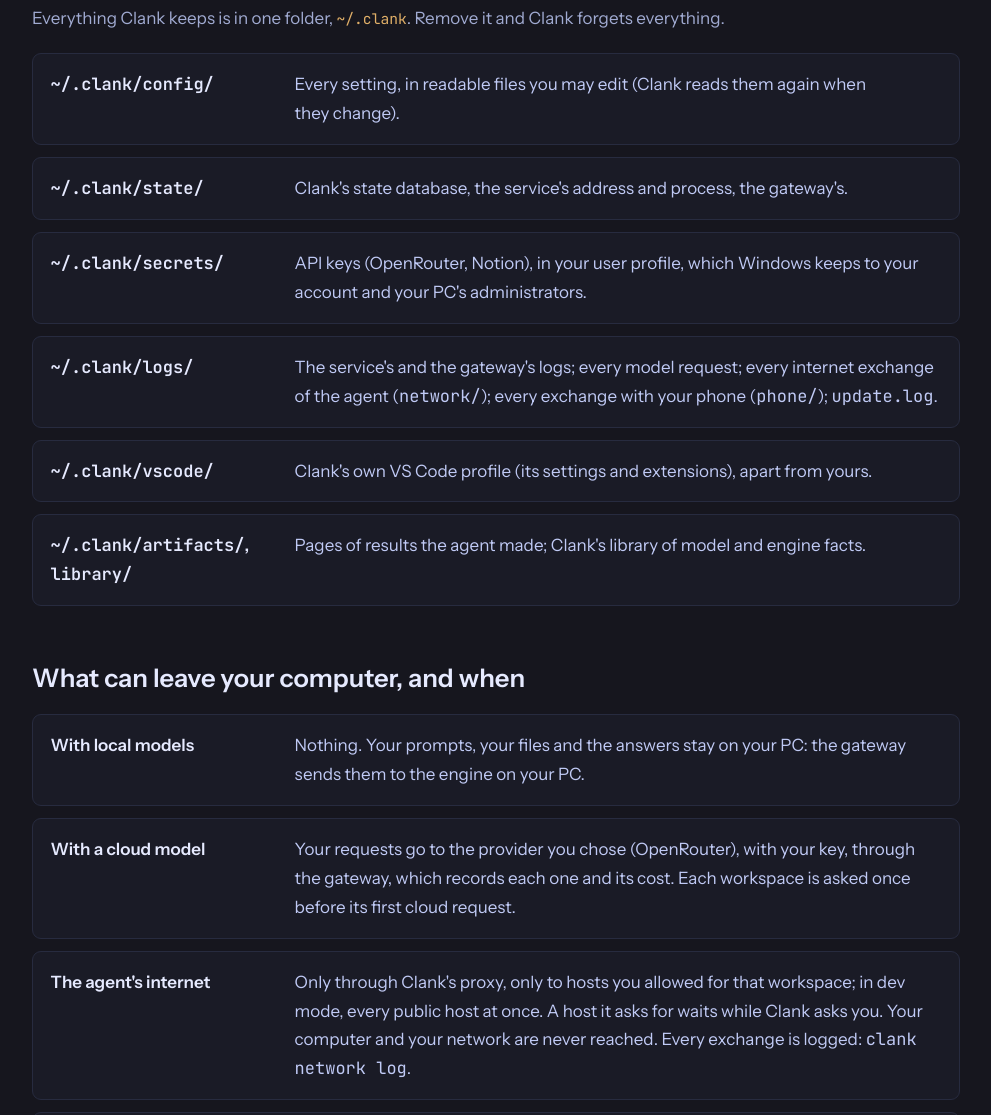
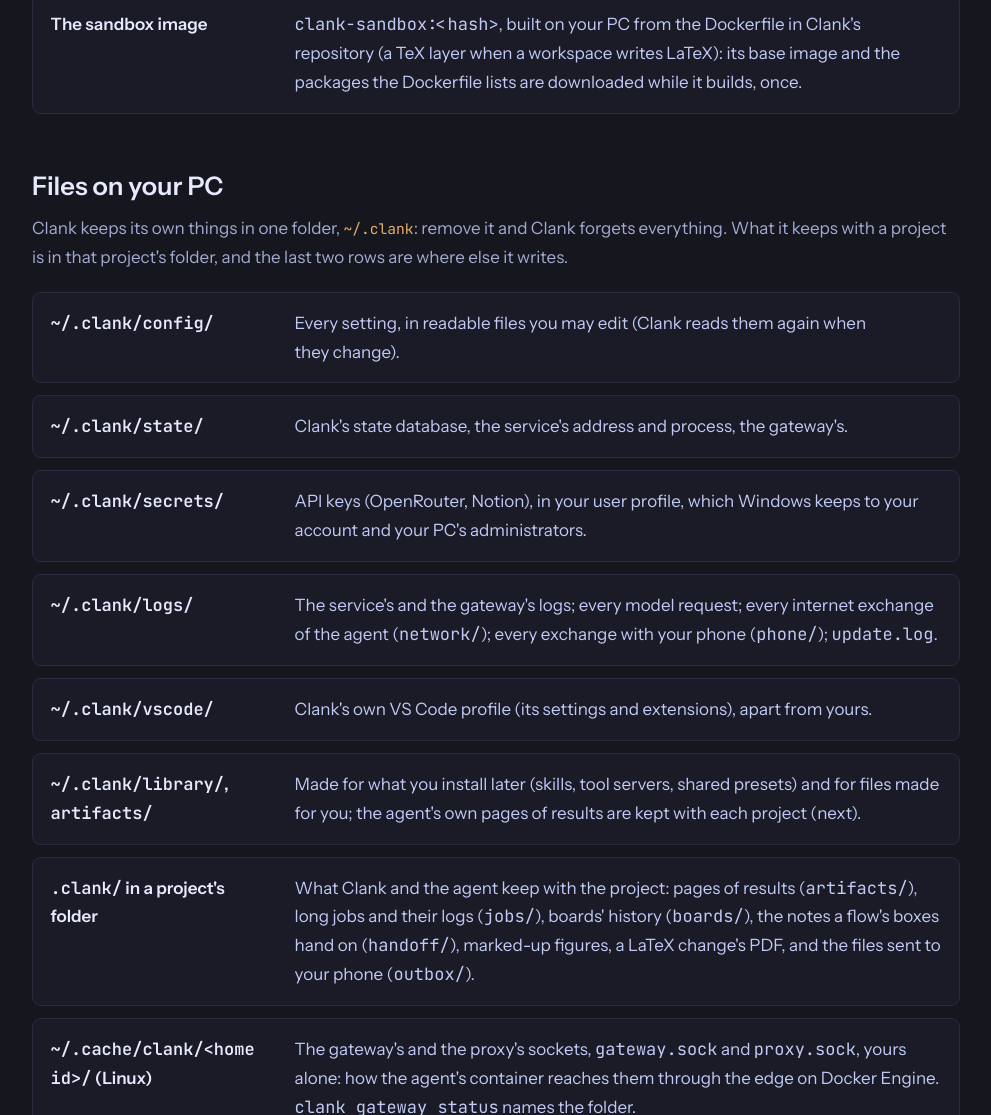
Before and after one commit to clank-ai/clank-ai.github.io, an Astro site: page /what-runs in a window 1280 px wide. Shown: the part 3295-4410 px from the top of the page, without its empty margins (144-1135 px from the left). Built offline with nearby package versions, Linux system fonts and the light colour scheme; Astro itself is replaced by a stand-in of ours.

Commit message:
What runs on your PC: the files Clank keeps, and the gateway's sockets on Linux, as Clank's code has them. The agent's pages of results are kept in each project's own .clank/ (artifacts/, beside jobs/, boards/, handoff/, marked-up figures, LaTeX PDFs and the phone's outbox/), not in ~/.clank/artifacts/; ~/.clank/library/ is kept for what you install, not a library of model and engine facts; on Linux the gateway and the proxy also listen on gateway.sock and proxy.sock in ~/.cache/clank/<home id>, which only you and the edge open (SECURITY.md, 0.3.0b3); and on Windows the model files Clank downloads go to the WSL distribution's own ~/.clank. The page said everything Clank keeps is in ~/.clank, and every listener is a port on 127.0.0.1

```diff
--- a/src/pages/what-runs.astro
+++ b/src/pages/what-runs.astro
@@ -10,7 +10,7 @@ import { PAGES, repo } from '../config';
 
 const processes: [string, string, string, string][] = [
   ['The service', '`clank serve`: Python, from the uv tool Clank was installed as', '127.0.0.1:7720', 'Clank itself: the console, VS Code and the phone ask it everything. `clank status`'],
-  ['The gateway', 'Its own Python process, started by the service', '127.0.0.1:18210 (models), 127.0.0.1:18211 (the agent\'s internet proxy)', 'Every model request goes through it, counted and recorded; the agent\'s internet goes through its proxy. `clank gateway status`'],
+  ['The gateway', 'Its own Python process, started by the service', '127.0.0.1:18210 (models), 127.0.0.1:18211 (the agent\'s internet proxy); on Linux also `gateway.sock` and `proxy.sock` in `~/.cache/clank/<home id>`, which only you and the edge open', 'Every model request goes through it, counted and recorded; the agent\'s internet goes through its proxy. `clank gateway status`'],
   ['Model engines', 'llama.cpp or KVMem servers (in WSL on Windows; on Linux, on the computer itself), started by the service from a preset', '127.0.0.1, from 18200 (one port a slot)', 'Run the local models on your GPU. None runs until you load a model. `clank model status`'],
   ['The phone listener', 'Inside the service, only when you turn the phone page on', '127.0.0.1:7721', 'Serves the iPhone app; Tailscale publishes it on your tailnet only. `clank remote status`'],
   ['OpenCode', 'In each workspace\'s container, started when you work there', 'Inside the container only', 'The coding agent. It reaches nothing but Clank\'s gateway and, by your allowance, the proxy.'],
@@ -29,7 +29,10 @@ const files: [string, string][] = [
   ['`~/.clank/secrets/`', 'API keys (OpenRouter, Notion), in your user profile, which Windows keeps to your account and your PC\'s administrators.'],
   ['`~/.clank/logs/`', 'The service\'s and the gateway\'s logs; every model request; every internet exchange of the agent (`network/`); every exchange with your phone (`phone/`); `update.log`.'],
   ['`~/.clank/vscode/`', 'Clank\'s own VS Code profile (its settings and extensions), apart from yours.'],
-  ['`~/.clank/artifacts/`, `library/`', 'Pages of results the agent made; Clank\'s library of model and engine facts.'],
+  ['`~/.clank/library/`, `artifacts/`', 'Made for what you install later (skills, tool servers, shared presets) and for files made for you; the agent\'s own pages of results are kept with each project (next).'],
+  ['`.clank/` in a project\'s folder', 'What Clank and the agent keep with the project: pages of results (`artifacts/`), long jobs and their logs (`jobs/`), boards\' history (`boards/`), the notes a flow\'s boxes hand on (`handoff/`), marked-up figures, a LaTeX change\'s PDF, and the files sent to your phone (`outbox/`).'],
+  ['`~/.cache/clank/<home id>/` (Linux)', 'The gateway\'s and the proxy\'s sockets, `gateway.sock` and `proxy.sock`, yours alone: how the agent\'s container reaches them through the edge on Docker Engine. `clank gateway status` names the folder.'],
+  ['`~/.clank/` in WSL (Windows)', 'With a model on your GPU: the model files Clank downloads (10 to 15 GB) and any engine it installs, in the Ubuntu distribution that runs them (`clank host add`); a file or an engine you adopted stays where it was.'],
 ];
 
 const leaves: [string, string][] = [
@@ -115,7 +118,7 @@ function cell(text: string): string {
 
     <section aria-labelledby="processes">
       <h2 id="processes">Processes and ports</h2>
-      <p class="lead2">Every port listens on <code>127.0.0.1</code>: nothing of Clank's answers from your network.</p>
+      <p class="lead2">Every port listens on <code>127.0.0.1</code>, and on Linux the gateway's two sockets open only to you and the edge: nothing of Clank's answers from your network.</p>
       <div class="table">
         <table>
           <thead><tr>{HEADS.map((head) => <th>{head}</th>)}</tr></thead>
@@ -135,7 +138,7 @@ function cell(text: string): string {
 
     <section aria-labelledby="files">
       <h2 id="files">Files on your PC</h2>
-      <p class="lead2">Everything Clank keeps is in one folder, <code>~/.clank</code>. Remove it and Clank forgets everything.</p>
+      <p class="lead2">Clank keeps its own things in one folder, <code>~/.clank</code>: remove it and Clank forgets everything. What it keeps with a project is in that project's folder, and the last two rows are where else it writes.</p>
       <dl class="pairs">
         {files.map(([term, text]) => (<div><dt set:html={cell(term)} /><dd set:html={cell(text)} /></div>))}
       </dl>
```
